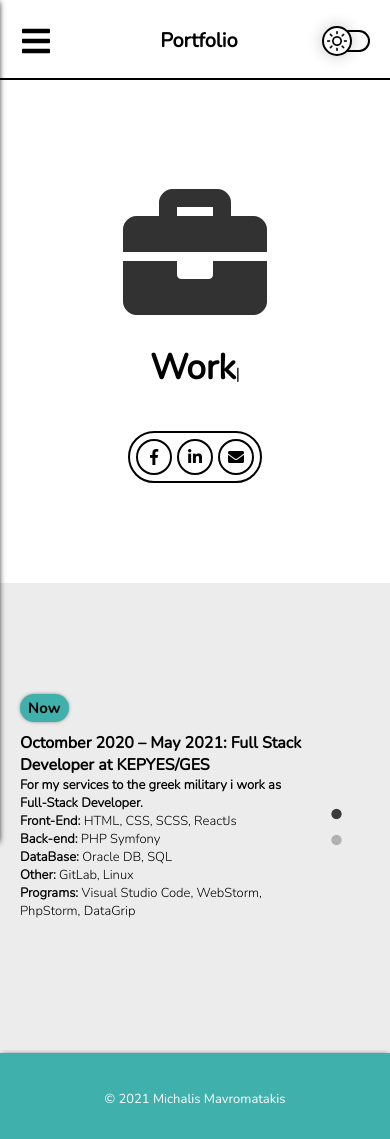
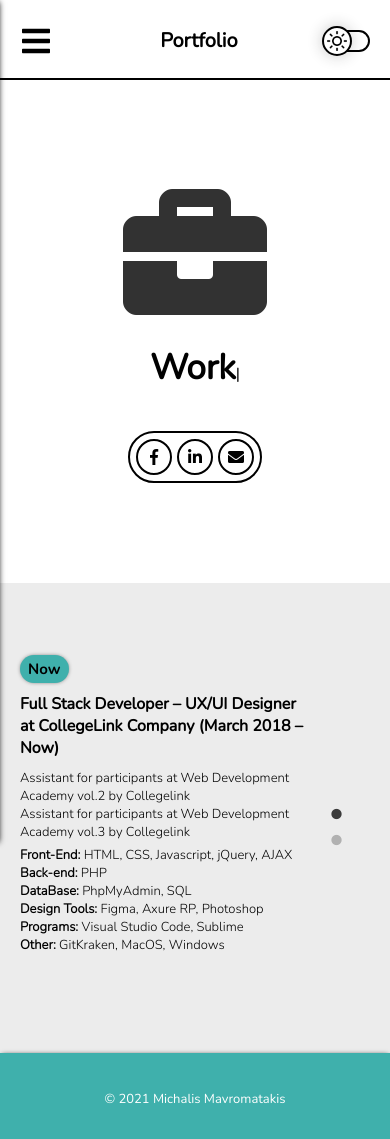
Before and after one commit to Michamav19/portfolio-app, a React (Create React App) app: page /work in a window 390 px wide. Built offline with nearby package versions, Linux system fonts and the light colour scheme.

Commit message:
first commit

```diff
--- a/src/components/Education.js
+++ b/src/components/Education.js
@@ -61,21 +61,6 @@ function Education() {
                     {/* <span className="resume-info-title">Bachelor Degree</span> */}
                     <div className="resume-info-details">
                         <Slider {...settings}>
-                            <div className="resume-info-details-section univesrity-section">
-                                <span className="resume-info-details-title">Other</span>
-                                <span className="resume-info-details-value">
-                                    2019 – 2020: Web Design and Front End Developer Expertise - e- learning (EKPA) (9.4/10)
-                                </span>
-                                <span className="resume-info-details-secondary-value">
-                                    In this e-learning program I work in the field of web developing in conjunction with web design.
-                                    For UX Design and UI Design, I dealt with html, css, javascript, jquery and Ajax.
-                                    I also became "obsessed" with wire frames software for designing Prototypes, Axure and Balsamiq.
-                                    Also I was involved with jSF by Oracle and AngularJS. Finally I saw and dealt with Photoshop program.
-                                </span>
-                                <span className="resume-info-details-value">
-                                    2017-2018: Develop your website - e-learning (kode project by kotsovolos)
-                                </span>
-                            </div>
                             <div className="resume-info-details-section department-section">
                                 <span className="resume-info-details-title">University</span>
                                 <span className="resume-info-details-value">2013 – 2018: Department of Management Science and Technology AUEB</span>
--- a/src/components/Navbar.scss
+++ b/src/components/Navbar.scss
@@ -85,6 +85,7 @@
     }
 
     .navbar-btns{
+        height: calc(100% - 80px);
         display: block;
     }
 
@@ -92,6 +93,7 @@
         display: block;
         width: 100%;
         border-bottom: 1px solid #0000000d;
+        height: calc(100%/7);
     }
 
     .navbar-button:first-child{
@@ -101,9 +103,8 @@
     .navbar-button a{
         width: 100%;
         display: block;
-        // padding-left: 30px;
-        padding-top: 25px;
-        padding-bottom: 25px;
+        top: 40%;
+        position: relative;
         font-weight: bold;
         text-align: center;
     }
@@ -114,5 +115,17 @@
 @media only screen and (max-width: 961px){
     .navbar-container{
         display: block;
+
+        .navbar-button a{
+            font-size: 20px;
+        }
     }
 }
+
+@media only screen and (max-width: 641px){
+    .navbar-container{
+        .navbar-button a{
+            font-size: 16px;
+        }
+    }
+}
--- a/src/components/Other.js
+++ b/src/components/Other.js
@@ -86,7 +86,7 @@ function Other() {
                             <div className="resume-info-details-section">
                                 <span className="resume-info-details-title">Military</span>
                                 <span className="resume-info-details-value">
-                                    Military Service: End 8 June 2021
+                                    Military Service: Ended 8 June 2021
                                 </span>
                             </div>
                         </Slider>
--- a/src/components/ResumeInformation.scss
+++ b/src/components/ResumeInformation.scss
@@ -171,6 +171,7 @@
     display: block;
     font-size: 18px;
     font-weight: bold;
+    margin-bottom: 10px;
 }
 
 .resume-info-details-secondary-value{
@@ -178,6 +179,7 @@
     display: block;
     font-size: 15px;
     font-family: 'Nunito-thin';
+    margin-bottom: 5px;
 }
 
 // Start: Carousel Resume Pages Information CSS
--- a/src/components/Seminars.js
+++ b/src/components/Seminars.js
@@ -62,35 +62,20 @@ function Seminars() {
                     <div className="resume-info-details">
                         <Slider {...settings}>
                             <div className="resume-info-details-section">
-                                <span className="resume-info-details-title">Now</span>
+                                <span className="resume-info-details-title">E-learning</span>
                                 <span className="resume-info-details-value">
-                                    Octomber 2020 – May 2021: Full Stack Developer at KEPYES/GES
+                                    2019 – 2020: Web Design and Front End Developer Expertise - e- learning (EKPA) (9.4/10)
                                 </span>
                                 <span className="resume-info-details-secondary-value">
-                                    <b>For my services to the greek military i work as Full-Stack Developer.</b> <br/>
-                                    <b>Front-End:</b> HTML, CSS, SCSS, ReactJs <br/>
-                                    <b>Back-end:</b> PHP Symfony <br/>
-                                    <b>DataBase:</b> Oracle DB, SQL <br/>
-                                    <b>Other:</b> GitLab, Linux <br/>
-                                    <b>Programs:</b> Visual Studio Code, WebStorm, PhpStorm, DataGrip
+                                    In this e-learning program I work in the field of web developing in conjunction with web design.
+                                    For UX Design and UI Design, I dealt with html, css, javascript, jquery and Ajax.
+                                    I also became "obsessed" with wire frames software for designing Prototypes, Axure and Balsamiq.
+                                    Also I was involved with jSF by Oracle and AngularJS. Finally I saw and dealt with Photoshop program.
                                 </span>
                             </div>
                             <div className="resume-info-details-section">
-                                <span className="resume-info-details-title">Past</span>
                                 <span className="resume-info-details-value">
-                                    March 2018 – September 2020: Full Stack Developer – UX/UI Designer at CollegeLink Company
-                                </span>
-                                <span className="resume-info-details-secondary-value">
-                                    Assistant for participants at Web Development Academy vol.2 by Collegelink <br/>
-                                    Assistant for participants at Web Development Academy vol.3 by Collegelink <br/>
-                                </span>
-                                <span className="resume-info-details-secondary-value">
-                                    <b>For my services to the greek military i work as Full-Stack Developer. </b><br/>
-                                    <b>Front-End:</b> HTML, CSS, Javascript, jQuery <br/>
-                                    <b>Back-end:</b> PHP <br/>
-                                    <b>DataBase:</b> PhpMyAdmin, SQL <br/>
-                                    <b>Other:</b> GitKraken, Windows <br/>
-                                    <b>Programs:</b> Visual Studio Code, Sublime
+                                    2017-2018: Develop your website - e-learning (kode project by kotsovolos)
                                 </span>
                             </div>
                         </Slider>
--- a/src/components/Work.js
+++ b/src/components/Work.js
@@ -65,21 +65,7 @@ function Education() {
                             <div className="resume-info-details-section">
                                 <span className="resume-info-details-title">Now</span>
                                 <span className="resume-info-details-value">
-                                    Octomber 2020 – May 2021: Full Stack Developer at KEPYES/GES
-                                </span>
-                                <span className="resume-info-details-secondary-value">
-                                    <b>For my services to the greek military i work as Full-Stack Developer.</b> <br/>
-                                    <b>Front-End:</b> HTML, CSS, SCSS, ReactJs <br/>
-                                    <b>Back-end:</b> PHP Symfony <br/>
-                                    <b>DataBase:</b> Oracle DB, SQL <br/>
-                                    <b>Other:</b> GitLab, Linux <br/>
-                                    <b>Programs:</b> Visual Studio Code, WebStorm, PhpStorm, DataGrip
-                                </span>
-                            </div>
-                            <div className="resume-info-details-section">
-                                <span className="resume-info-details-title">Past</span>
-                                <span className="resume-info-details-value">
-                                    March 2018 – September 2020: Full Stack Developer – UX/UI Designer at CollegeLink Company
+                                Full Stack Developer – UX/UI Designer at CollegeLink Company (March 2018 – Now)
                                 </span>
                                 <span className="resume-info-details-secondary-value">
                                     Assistant for participants at Web Development Academy vol.2 by Collegelink <br/>
@@ -89,10 +75,26 @@ function Education() {
                                     <b>Front-End:</b> HTML, CSS, Javascript, jQuery, AJAX <br/>
                                     <b>Back-end:</b> PHP <br/>
                                     <b>DataBase:</b> PhpMyAdmin, SQL <br/>
-                                    <b>Other:</b> GitKraken, Windows <br/>
-                                    <b>Programs:</b> Visual Studio Code, Sublime
+                                    <b>Design Tools:</b> Figma, Axure RP, Photoshop <br/>
+                                    <b>Programs:</b> Visual Studio Code, Sublime <br/>
+                                    <b>Other:</b> GitKraken, MacOS, Windows
                                 </span>
                             </div>
+                            <div className="resume-info-details-section">
+                                <span className="resume-info-details-title">Past</span>
+                                <span className="resume-info-details-value">
+                                Full Stack Developer at KEPYES/GES (Octomber 2020 – June 2021)
+                                </span>
+                                <span className="resume-info-details-secondary-value">
+                                    <b>For my services to the greek military i work as Full-Stack Developer.</b> <br/>
+                                    <b>Front-End:</b> HTML, CSS, SCSS, ReactJs <br/>
+                                    <b>Back-end:</b> PHP Symfony <br/>
+                                    <b>DataBase:</b> Oracle DB, SQL <br/>
+                                    <b>Programs:</b> Visual Studio Code, WebStorm, PhpStorm, DataGrip <br/>
+                                    <b>Other:</b> GitLab, Linux
+                                </span>
+                            </div>
+
                         </Slider>
                     </div>
 
```
Also changed, not shown: 1 other file (tests, documents, lock files or other folders).
